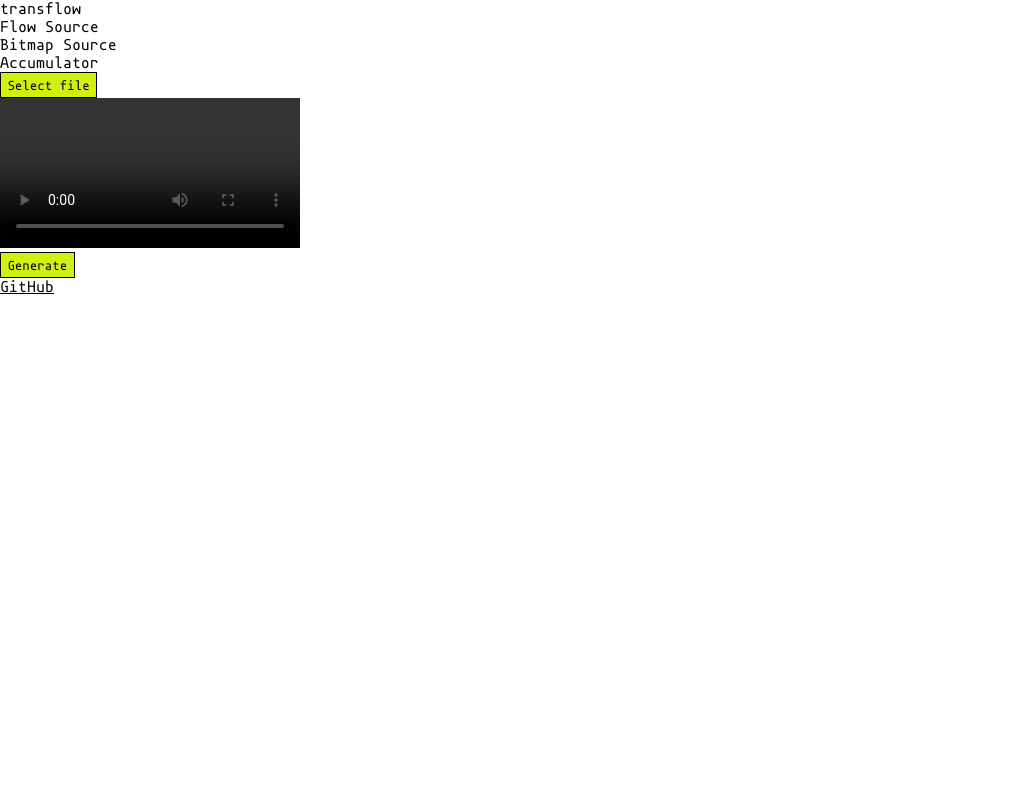
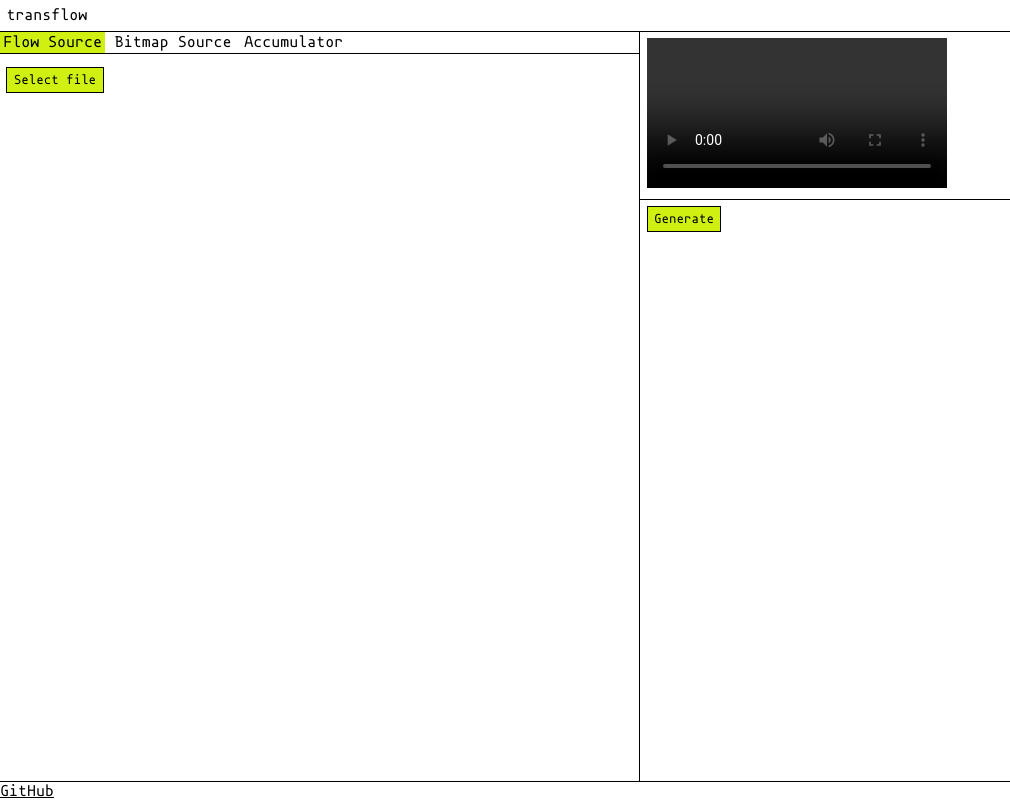
Before and after one commit to ychalier/transflow, a plain HTML site: page transflow/gui/index.html in a window 1280 px wide. Shown: the whole page, without its empty margins (0-1010 px from the left). Drawn offline with Linux system fonts and the light colour scheme.

Commit message:
added some style

```diff
--- a/transflow/gui/style.css
+++ b/transflow/gui/style.css
@@ -120,3 +120,59 @@ button:hover {
 summary {
     margin-bottom: .2rem;
 }
+
+body {
+    display: flex;
+    flex-direction: column;
+    width: 100%;
+    height: 100%;
+}
+
+.header {
+    padding: .4rem;
+}
+
+.body {
+    display: flex;
+    width: 100%;
+    height: 100%;
+    border-top: 1px solid black;
+    border-bottom: 1px solid black;
+}
+
+.footer {
+    padding: .4rem;
+}
+
+.panel {
+    width: 100%;
+    height: 100%;
+}
+
+.panel-left {
+    border-right: 1px solid black;
+}
+
+.tabsbar {
+    display: flex;
+    gap: .4rem;
+    border-bottom: 1px solid black;
+    margin-bottom: .4rem;
+}
+
+.pane {
+    padding: .4rem;
+}
+
+.pane~.pane {
+    border-top: 1px solid black;
+}
+
+.tabsbar-item {
+    padding: .1rem .2rem;
+    cursor: default;
+}
+
+.tabsbar-item.active {
+    background-color: var(--accent);
+}
```
